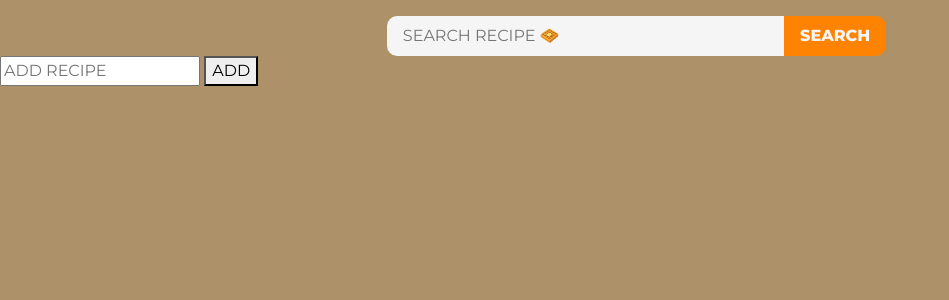
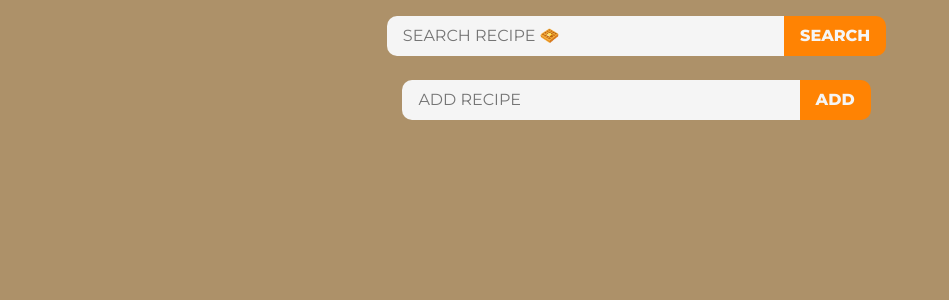
Before and after one commit to cse112-sp22-group13/cse112-sp22-group13, a PHP site: page /recipe_list/recipe_list.html in a window 1280 px wide. Shown: the part 95-395 px from the top of the page, without its empty margins (0-949 px from the left). Run offline with PHP 8.4, Linux system fonts and the light colour scheme.

Commit message:
Styling search bar above add bar

```diff
--- a/src/recipe_list/recipe_list.css
+++ b/src/recipe_list/recipe_list.css
@@ -25,12 +25,12 @@ a a:link a:visited a:hover a:active {
     color: black;
 }
 
-.search-container {
+.search-container, .add-container {
     text-align: center;
     padding: 0;
 }
 
-.search-bar {
+.search-bar, .add-bar {
     background:whitesmoke;
     border: none;
     padding: 0.5rem 1rem 0.5rem 1rem;
@@ -38,7 +38,7 @@ a a:link a:visited a:hover a:active {
     width: 400px;
 }
 
-.search-button {
+.search-button, .add-button {
     font-size: 1rem;
     font-weight: 900;
     color: whitesmoke;
--- a/src/recipe_list/recipe_list.html
+++ b/src/recipe_list/recipe_list.html
@@ -31,6 +31,7 @@
           <input type="text" placeholder="SEARCH RECIPE 🧇" class="search-bar">
           <button class="search-button">SEARCH</button>
     </div>
+    <br>
     <div class="add-container">
       <input type="text" placeholder="ADD RECIPE" class="add-bar">
       <button class="add-button">ADD</button>
```
